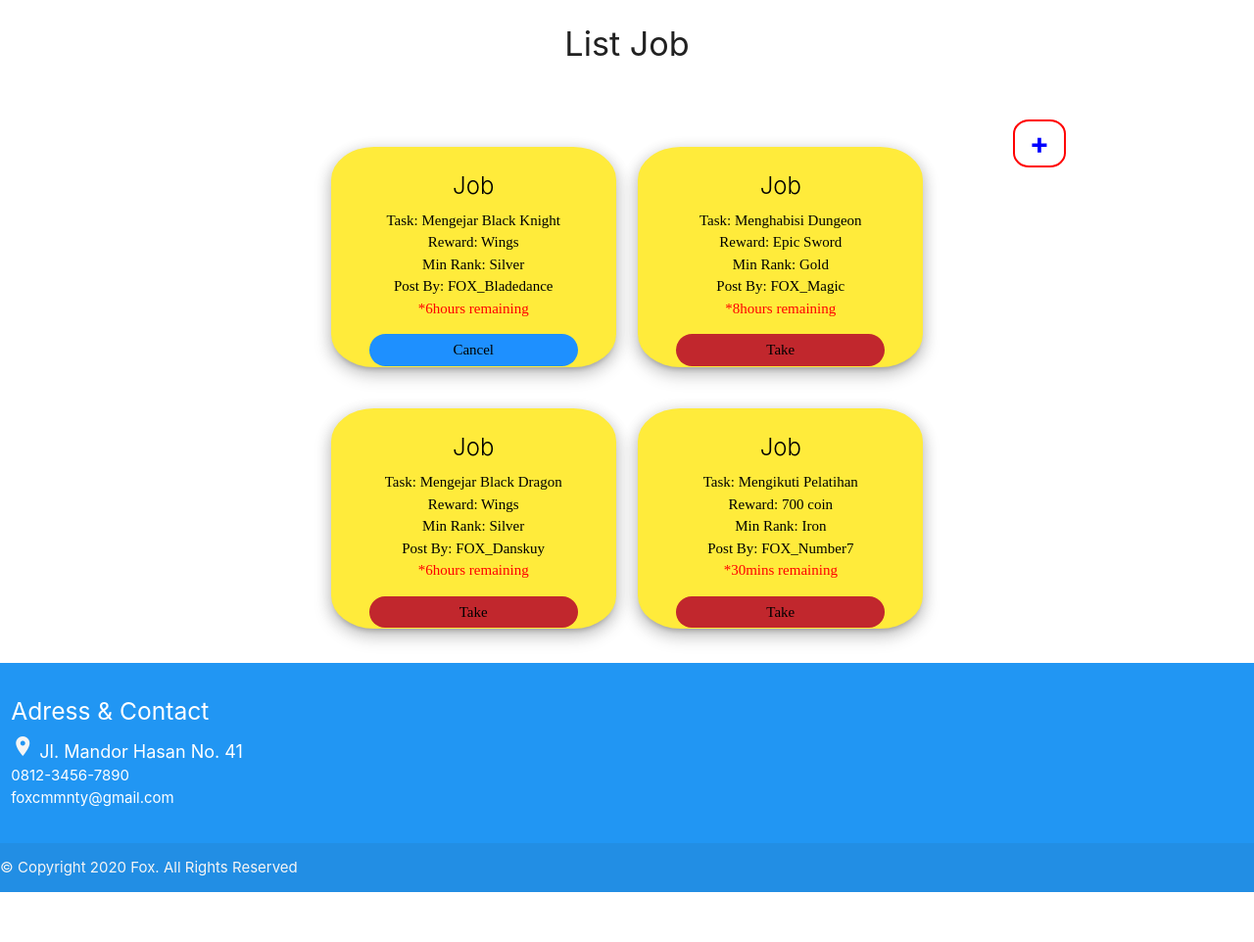
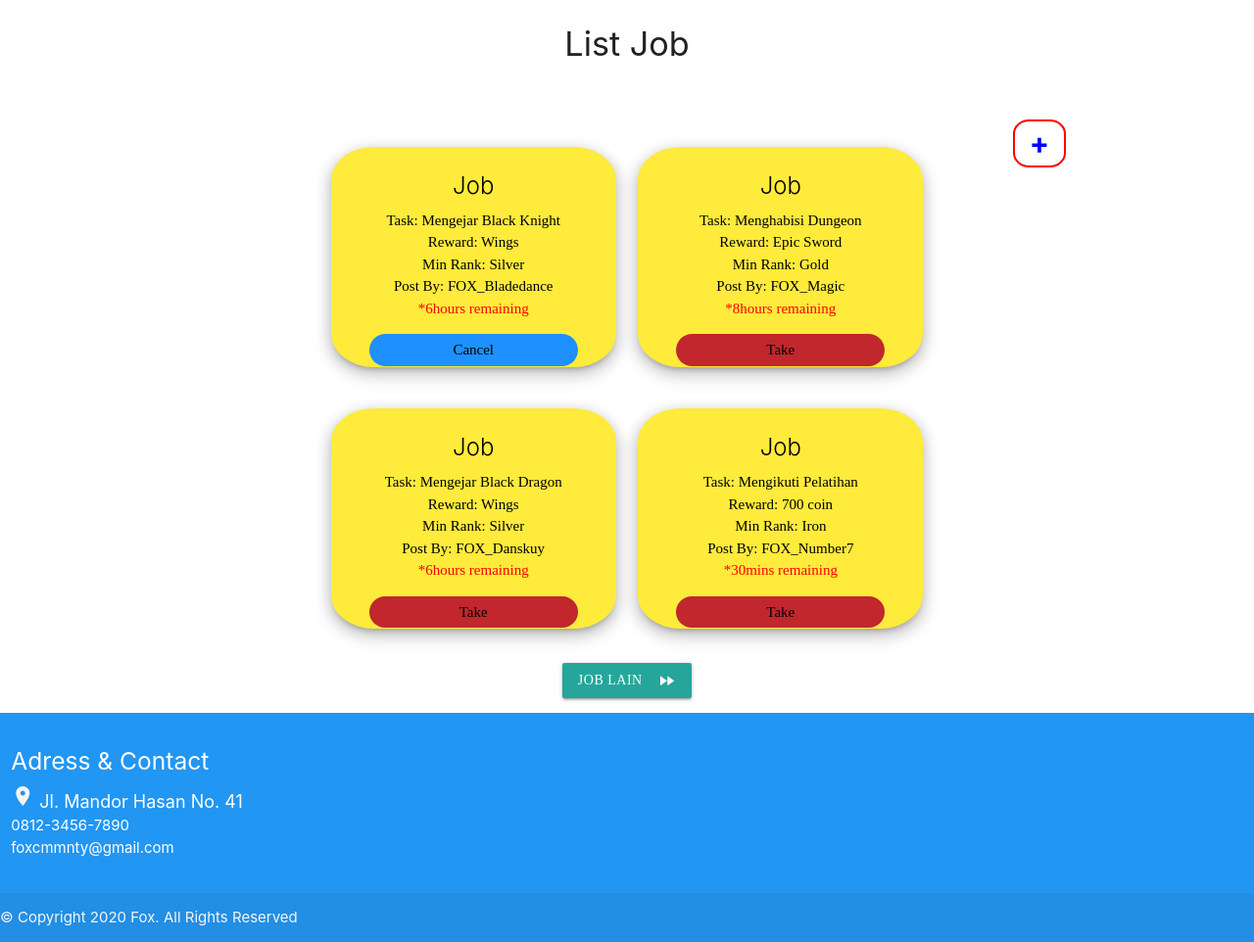
Before and after one commit to ridwans99/ridwans99.github.io, a plain HTML site: page member.html in a window 1280 px wide. Shown: the part 607-1569 px from the top of the page at 98% size. Before the commit the page ends 1518 px from the top, so only its background shows below. Drawn offline with Linux system fonts and the light colour scheme.

Commit message:
Update member.html

```diff
--- a/member.html
+++ b/member.html
@@ -241,6 +241,7 @@
             </div>
           </div>
         </div>
+        <p style="text-align: center; margin right: 100px;"> <a  class="modal-trigger waves-effect waves-blue btn "><i class="material-icons right">fast_forward</i>Job Lain</a></p>
       </div>
 
     <!--footer-->
```
